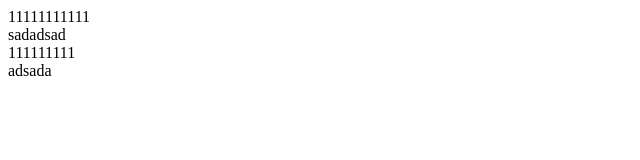
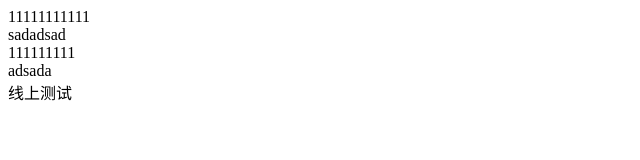
Before and after one commit to NTwang/git-demo, a plain HTML site: page index.html in a window 1280 px wide. Shown: the full height of the page, 0-640 px from the left. Drawn offline with Linux system fonts and the light colour scheme.

Commit message:
Update index.html

```diff
--- a/index.html
+++ b/index.html
@@ -12,6 +12,6 @@
 	<div>sadadsad</div>
 	<div>111111111</div>
 	<div>adsada</div>
-
+	<div>线上测试</div>
 </body>
 </html>
```
